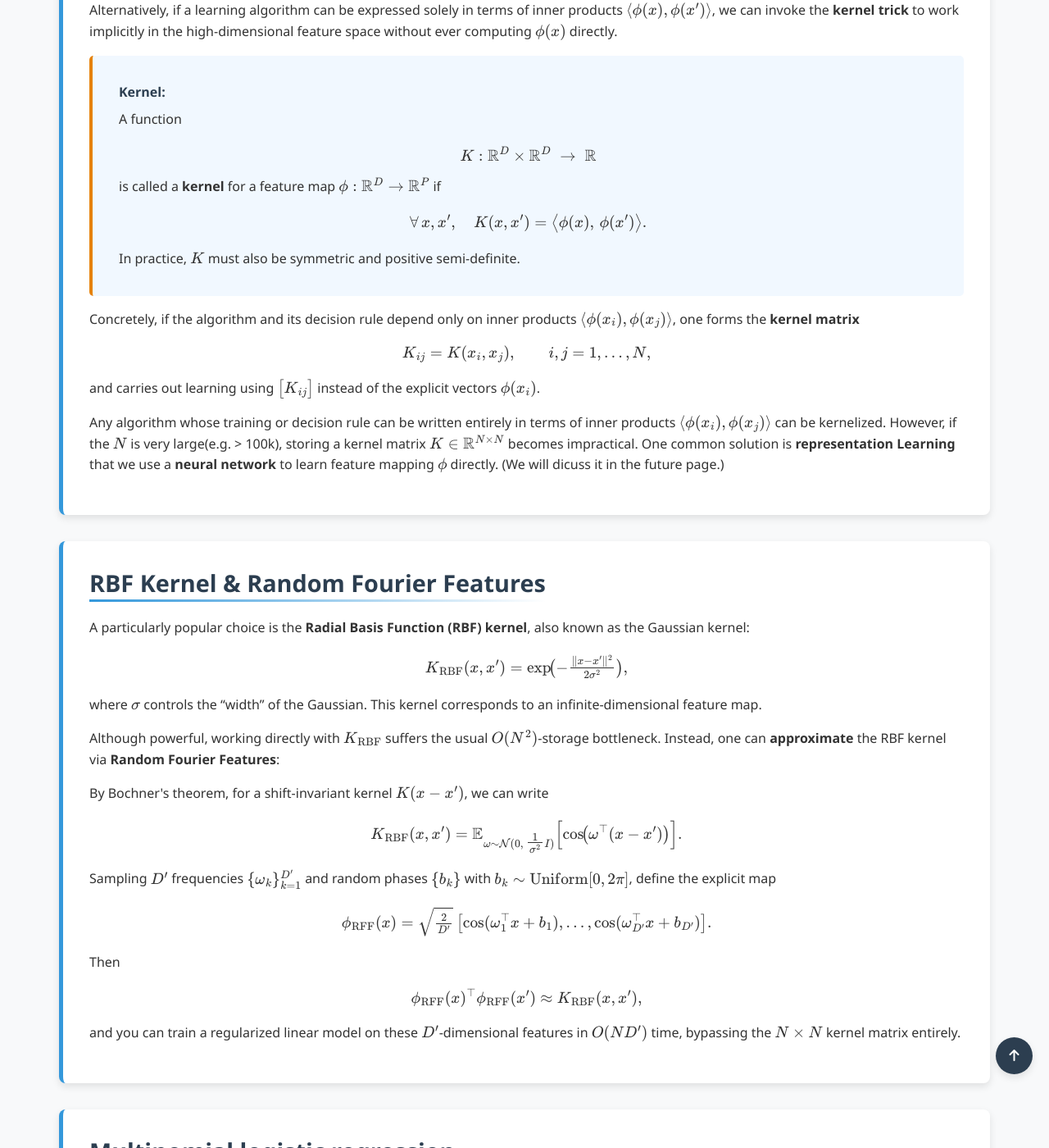
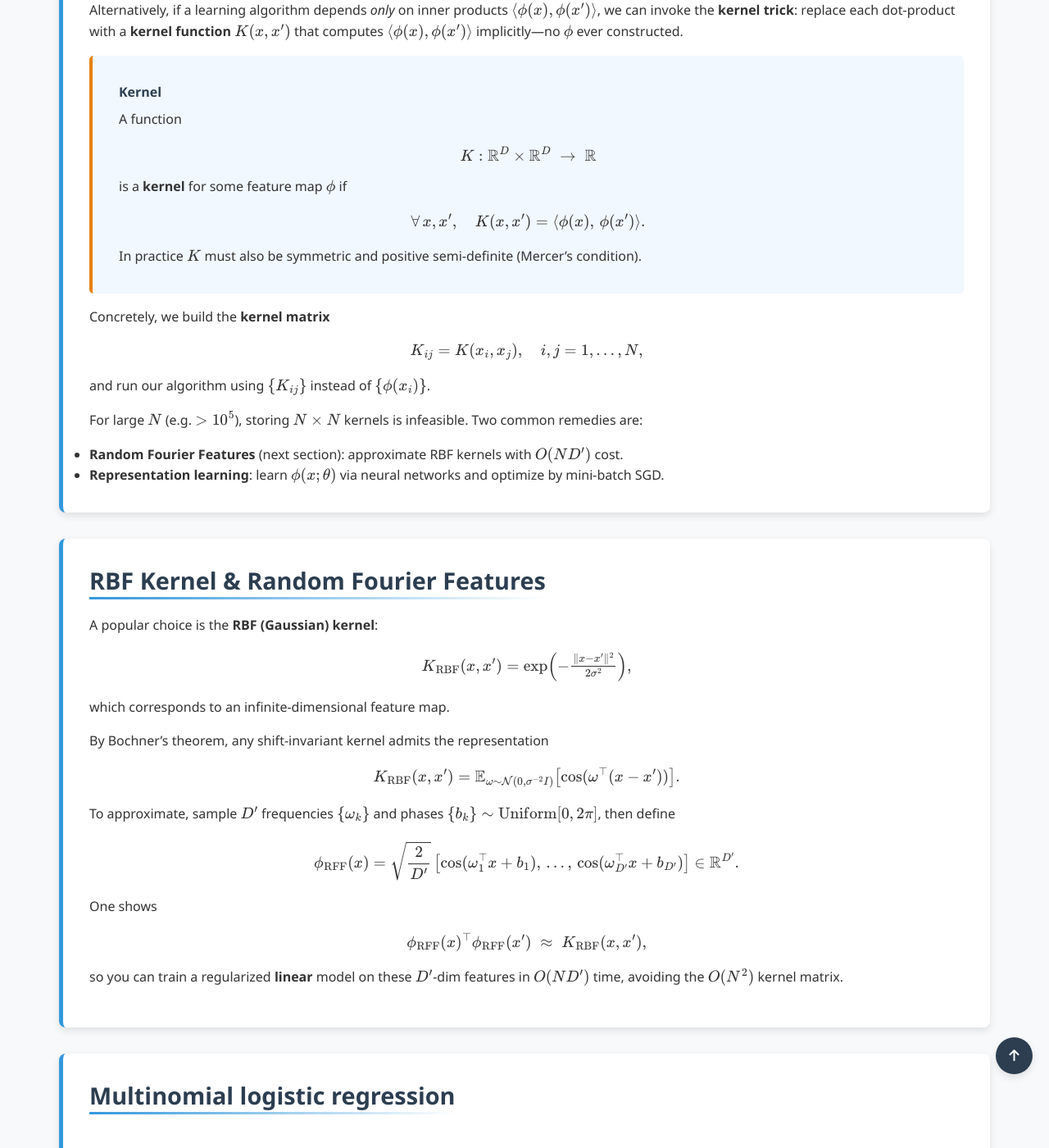
Before and after one commit to Yusukey01/yusukey01.github.io, a Jekyll site: the page built from Mathematics/Machine_learning/classification.html, in a window 1280 px wide and 1400 px high, scrolled down 6627 px. Shown: the whole window at 82% size. Built offline with Jekyll 4.4.1, drawn with Linux system fonts in a browser that asks for light colours; some of the changed text lies outside the part shown.

Commit message:
logistic regression page updating

```diff
--- a/Mathematics/Machine_learning/classification.html
+++ b/Mathematics/Machine_learning/classification.html
@@ -268,97 +268,108 @@ uses_python: false
                 <div id="logistic_regression_visualizer"></div>
             </section>
 
-            <section id="kernel" class="section-content">
+           <section id="kernel" class="section-content">
                 <h2>Kernel Methods</h2>
+
+                <!-- 1. Motivation -->
                 <p>
                     In many problems the original feature vectors \(x\in\mathbb{R}^D\) are not <strong>linearly separable</strong>.
-                    One approach is to apply a nonlinear <strong>feature mapping</strong>
+                    One fix is to apply a nonlinear <strong>feature mapping</strong>
                     \[
                     \phi(x)\colon\mathbb{R}^D\to\mathbb{R}^P,\quad P\gg D,
                     \]
-                    hoping that \(\{\phi(x_n)\}\) become separable in the higher-dimensional space. However, such mappings increase
-                    model capacity and can lead to <strong>overfitting</strong>, so we often combine them with regularization.
+                    hoping that \(\{\phi(x_n)\}\) become separable.  But explicit mappings can blow up model complexity and lead to overfitting, even with regularization.
                 </p>
 
+                <!-- 2. Kernel Trick -->
                 <p>
-                    Alternatively, if a learning algorithm can be expressed solely in terms of inner products
-                    \(\langle \phi(x),\phi(x')\rangle\), we can invoke the <strong>kernel trick</strong> to work implicitly in
-                    the high-dimensional feature space without ever computing \(\phi(x)\) directly.
+                    Alternatively, if a learning algorithm depends <em>only</em> on inner products
+                    \(\langle \phi(x),\phi(x')\rangle\), we can invoke the <strong>kernel trick</strong>:
+                    replace each dot-product with a <strong>kernel function</strong>
+                    \(K(x,x')\) that computes \(\langle\phi(x),\phi(x')\rangle\) implicitly—no \(\phi\) ever constructed.
                 </p>
 
+                <!-- 3. Formal Definition -->
                 <div class="theorem">
-                    <span class="theorem-title">Kernel:</span>
+                    <span class="theorem-title">Kernel</span>
                     A function
                     \[
                     K : \mathbb{R}^D \times \mathbb{R}^D \;\to\; \mathbb{R}
                     \]
-                    is called a <strong>kernel</strong> for a feature map
-                    \(\phi : \mathbb{R}^D \to \mathbb{R}^P\) if
+                    is a <strong>kernel</strong> for some feature map \(\phi\) if
                     \[
-                    \forall\,x,x',\quad
-                    K(x, x') = \bigl\langle \phi(x),\,\phi(x')\bigr\rangle.
+                    \forall\,x,x',\quad K(x,x') = \langle \phi(x),\,\phi(x')\rangle.
                     \]
-                    In practice, \(K\) must also be symmetric and positive semi-definite.
+                    In practice \(K\) must also be symmetric and positive semi-definite (Mercer’s condition).
                 </div>
 
+                <!-- 4. Kernel Matrix -->
                 <p>
-                    Concretely, if the algorithm and its decision rule depend only on inner products
-                    \(\langle \phi(x_i), \phi(x_j)\rangle\), one forms the <strong>kernel matrix</strong>
+                    Concretely, we build the <strong>kernel matrix</strong>
                     \[
-                    K_{ij} = K(x_i, x_j),\qquad i,j=1,\dots,N,
+                    K_{ij} = K(x_i,x_j),\quad i,j=1,\dots,N,
                     \]
-                    and carries out learning using \(\bigl[K_{ij}\bigr]\) instead of the explicit vectors \(\phi(x_i)\).
+                    and run our algorithm using \(\{K_{ij}\}\) instead of \(\{\phi(x_i)\}\).
                 </p>
 
+                <!-- 5. Scalability & Alternatives -->
                 <p>
-                    Any algorithm whose training or decision rule can be written entirely in terms of inner products
-                    \(\langle \phi(x_i), \phi(x_j)\rangle\) can be kernelized. However, if the \(N\) is very large(e.g. > 100k),
-                    storing a kernel matrix \(K \in \mathbb{R}^{ N\times N}\) becomes impractical. One common solution is
-                    <strong>representation Learning</strong> that we use a <strong>neural network</strong> to learn feature
-                    mapping \(\phi\) directly. (We will dicuss it in the future page.)
+                    For large \(N\) (e.g. \(>10^5\)), storing \(N\times N\) kernels is infeasible.
+                    Two common remedies are:
+                </p>
+                <ul>
+                    <li>
+                    <strong>Random Fourier Features</strong> (next section): approximate RBF kernels with \(O(ND')\) cost.
+                    </li>
+                    <li>
+                    <strong>Representation learning</strong>: learn \(\phi(x;\theta)\) via neural networks and optimize by mini-batch SGD.
+                    </li>
+                </ul>
+                </section>
+
+                <section id="rbf-approx" class="section-content">
+                <h2>RBF Kernel &amp; Random Fourier Features</h2>
+
+                <!-- 1. RBF Kernel Definition -->
+                <p>
+                    A popular choice is the <strong>RBF (Gaussian) kernel</strong>:
+                    \[
+                    K_{\mathrm{RBF}}(x,x') = \exp\Bigl(-\tfrac{\|x-x'\|^2}{2\sigma^2}\Bigr),
+                    \]
+                    which corresponds to an infinite-dimensional feature map.
+                </p>
+
+                <!-- 2. Bochner’s Theorem -->
+                <p>
+                    By Bochner’s theorem, any shift-invariant kernel admits the representation
+                    \[
+                    K_{\mathrm{RBF}}(x,x')
+                    = \mathbb{E}_{\omega\sim\mathcal{N}(0,\sigma^{-2}I)}\bigl[\cos(\omega^\top(x-x'))\bigr].
+                    \]
+                </p>
+
+                <!-- 3. Random Fourier Features -->
+                <p>
+                    To approximate, sample \(D'\) frequencies \(\{\omega_k\}\) and phases \(\{b_k\}\sim\mathrm{Uniform}[0,2\pi]\),
+                    then define
+                    \[
+                    \phi_{\mathrm{RFF}}(x)
+                    = \sqrt{\frac{2}{D'}}\,
+                        \bigl[\cos(\omega_1^\top x + b_1),\,\dots,\,\cos(\omega_{D'}^\top x + b_{D'})\bigr]\in\mathbb{R}^{D'}.
+                    \]
+                </p>
+
+                <!-- 4. Approximation Guarantee -->
+                <p>
+                    One shows
+                    \[
+                    \phi_{\mathrm{RFF}}(x)^\top \phi_{\mathrm{RFF}}(x')
+                    \;\approx\; K_{\mathrm{RBF}}(x,x'),
+                    \]
+                    so you can train a regularized <strong>linear</strong> model on these \(D'\)-dim features in \(O(ND')\) time, avoiding the \(O(N^2)\) kernel matrix.
                 </p>
                 </section>
 
-                <section id="rbf-approx" class="section-content">
-                <h2>RBF Kernel & Random Fourier Features</h2>
-                <p>
-                    A particularly popular choice is the <strong>Radial Basis Function (RBF) kernel</strong>, also known as the Gaussian kernel:
-                    \[
-                    K_{\text{RBF}}(x, x') = \exp\!\bigl(-\tfrac{\|x - x'\|^2}{2\sigma^2}\bigr),
-                    \]
-                    where \(\sigma\) controls the “width” of the Gaussian.  This kernel corresponds to an infinite-dimensional feature map.
-                </p>
-
-                <p>
-                    Although powerful, working directly with \(K_{\text{RBF}}\) suffers the usual \(O(N^2)\)-storage bottleneck.
-                    Instead, one can <strong>approximate</strong> the RBF kernel via <strong>Random Fourier Features</strong>:
-                </p>
-
-                <p>
-                    By Bochner's theorem, for a shift-invariant kernel \(K(x - x')\), we can write
-                    \[
-                    K_{\text{RBF}}(x, x')
-                    = \mathbb{E}_{\omega \sim \mathcal{N}(0,\,\tfrac{1}{\sigma^2}I)}
-                    \Bigl[\cos\!\bigl(\omega^\top(x - x')\bigr)\Bigr].
-                    \]
-                    Sampling \(D'\) frequencies \(\{\omega_k\}_{k=1}^{D'}\) and random phases \(\{b_k\}\)
-                    with \(b_k \sim \mathrm{Uniform}[0,2\pi]\), define the explicit map
-                    \[
-                    \phi_{\text{RFF}}(x)
-                    = \sqrt{\tfrac{2}{D'}}\,
-                        \bigl[\cos(\omega_1^\top x + b_1),\dots,\cos(\omega_{D'}^\top x + b_{D'})\bigr].
-                    \]
-                </p>
-
-                <p>
-                    Then
-                    \[
-                    \phi_{\text{RFF}}(x)^\top \phi_{\text{RFF}}(x')
-                    \approx K_{\text{RBF}}(x, x'),
-                    \]
-                    and you can train a regularized linear model on these \(D'\)-dimensional features in \(O(ND')\) time, bypassing the \(N\times N\) kernel matrix entirely.
-                </p>
-                </section>
 
 
 
```
